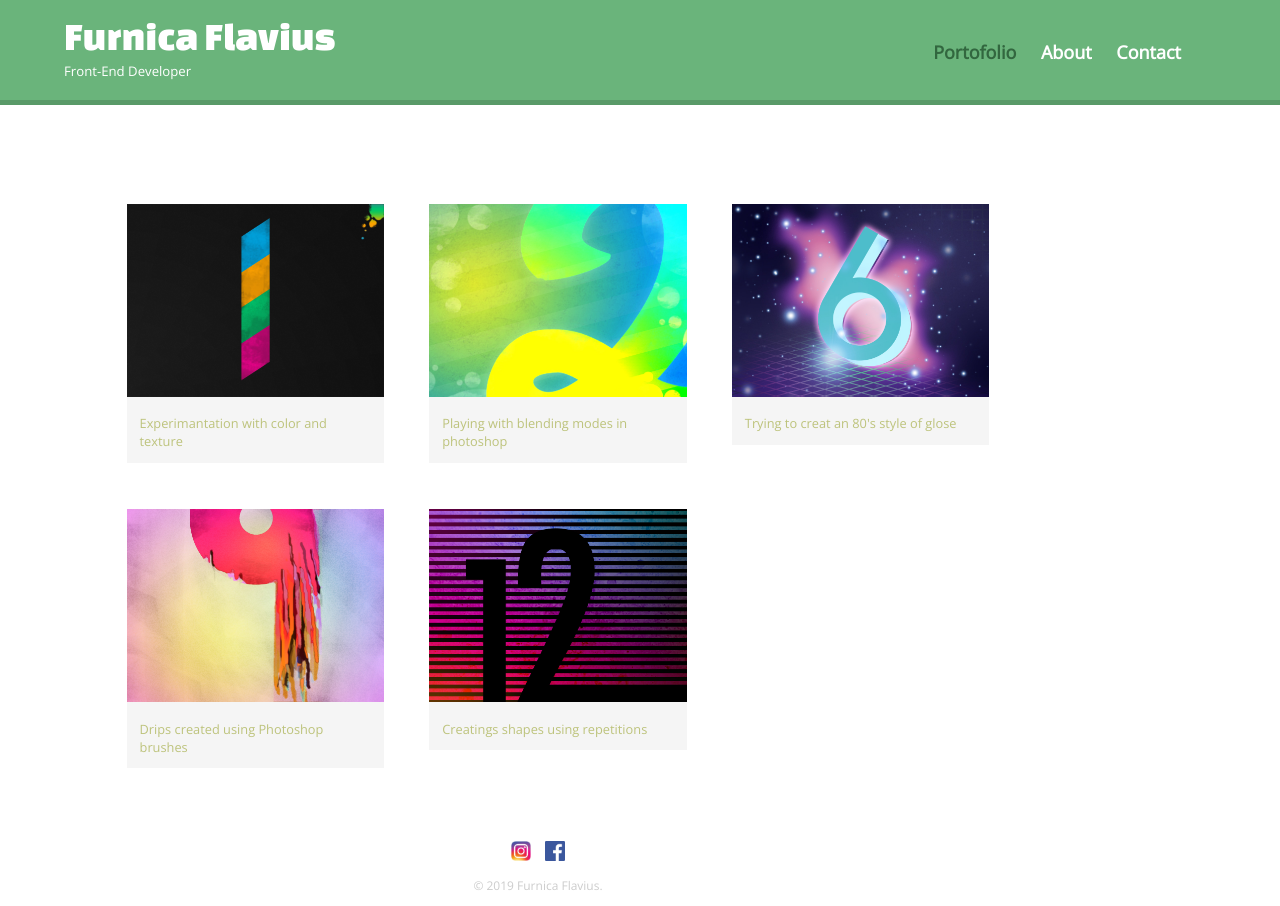
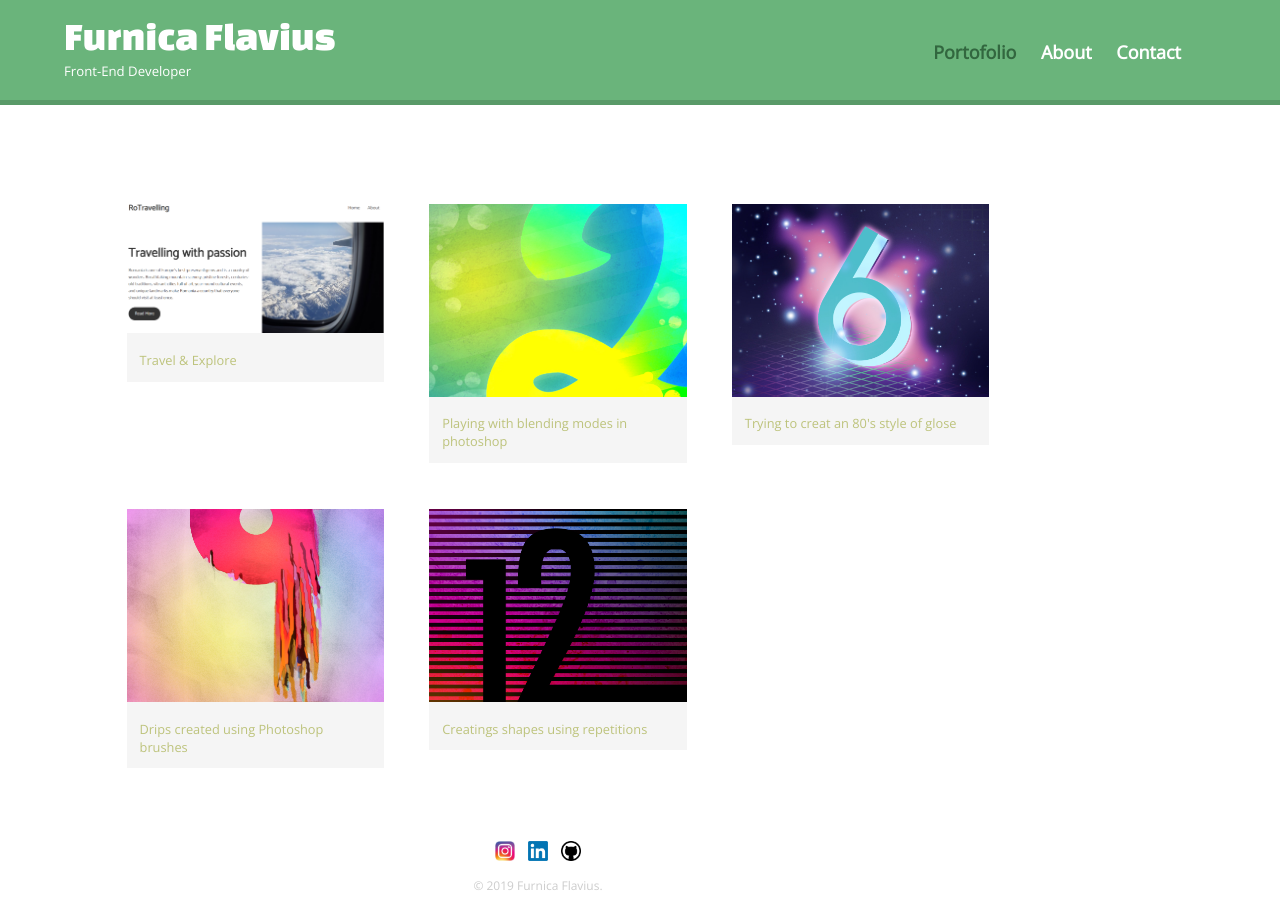
Before and after one commit to flaviusxsc/flaviusxsc.github.io, a plain HTML site: page index.html in a window 1280 px wide. Drawn offline with nearby package versions, Linux system fonts and the light colour scheme.

Commit message:
new commit

```diff
--- a/index.html
+++ b/index.html
@@ -30,9 +30,9 @@
             <section id="gallery">
                 <ul>
                         <li>
-                            <a href="img/numbers-01.jpg">
-                                <img src="img/numbers-01.jpg" alt="">
-                                <p>Experimantation with color and texture</p>
+                            <a href="https://beautiful-romania.netlify.com">
+                                <img src="img/project1.PNG" alt="">
+                                <p>Travel & Explore</p>
                             </a>
                         </li>
                         <li>
@@ -62,8 +62,9 @@
                 </ul>
             </section>
             <footer>
-            <a href="https://www.instagram.com/flaviusxsc/"><img src="img/instagram.png" alt="Twiter Logo" class="social-icon"></a>
-                <a href="https://www.facebook.com/FrnFlavius"><img src="img/facebook.png" alt="Facebook Logo" class="social-icon"></a>
+                <a href="https://www.instagram.com/flaviusxsc/"><img src="img/instagram.png" alt="Instagram Logo" class="social-icon"></a>
+                <a href="https://www.linkedin.com/in/flavius-m-furnica/"><img src="img/linkedn.png" alt="Linkedn Logo" class="social-icon"></a>
+                <a href="https://github.com/flaviusxsc"><img src="img/github.png" alt="GitHub Logo" class="social-icon"></a>
                 <p>&copy; 2019 Furnica Flavius.</p>
             </footer>
         </div>
```
Also changed, not shown: about.html (+3 -2 lines), contact.html (+3 -2 lines), img/github.png (added), img/linkedn.png (added), img/project1.PNG (added).
